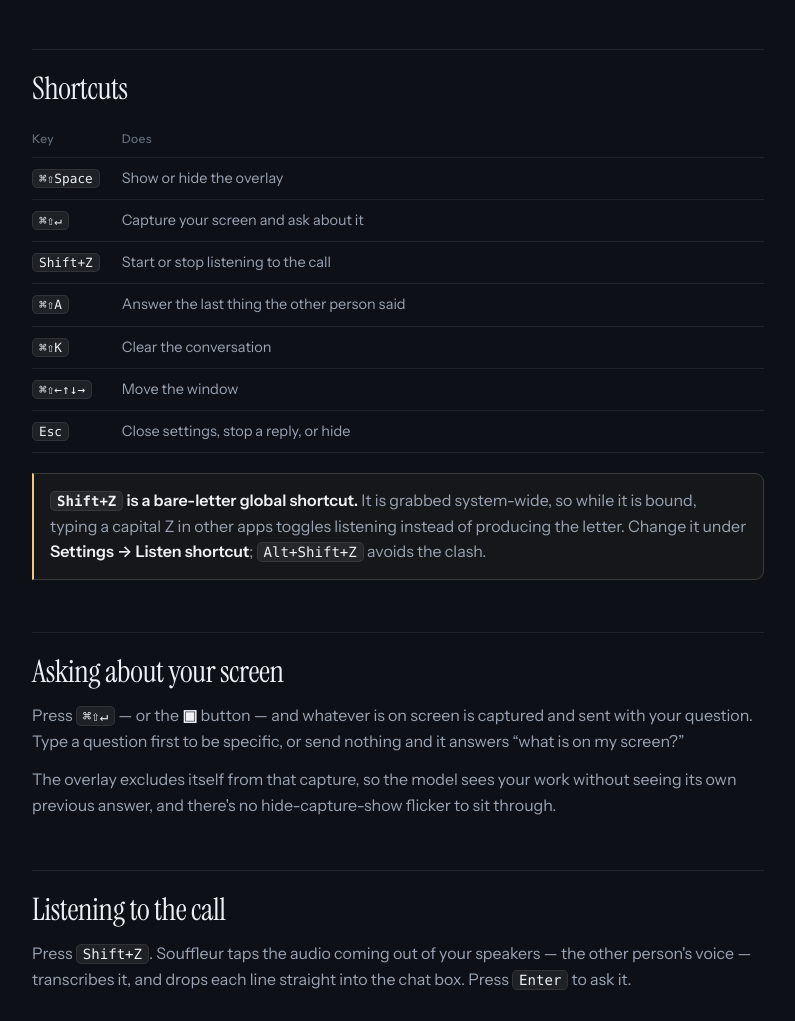
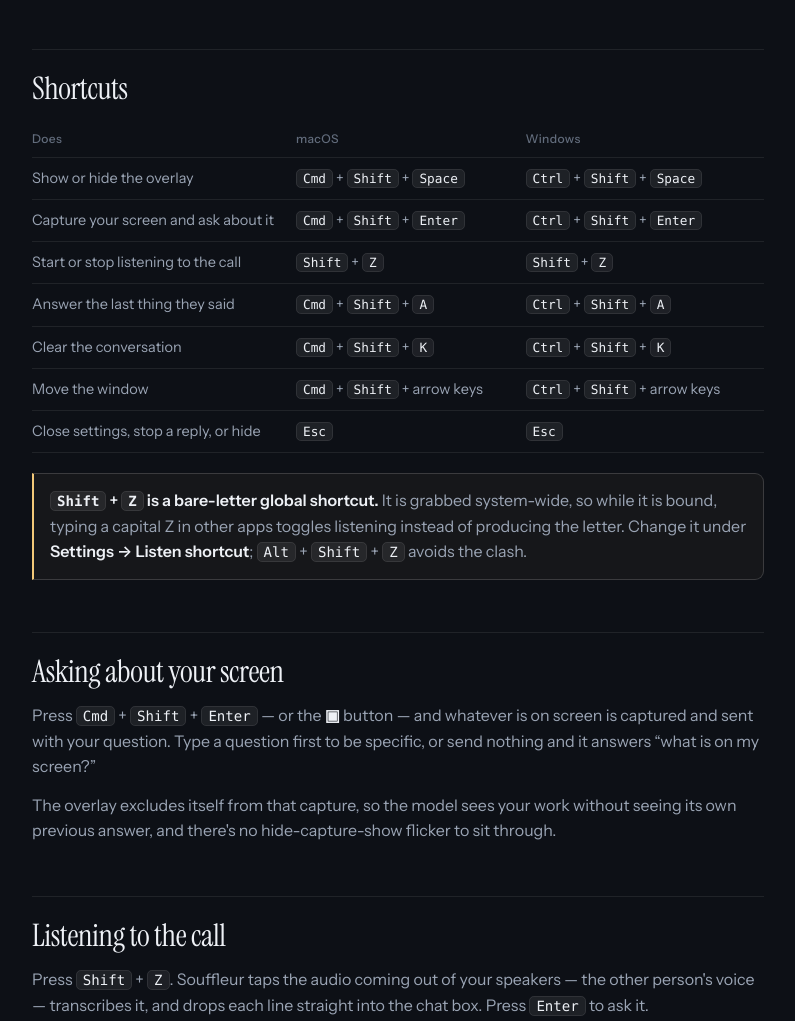
Before and after one commit to akshatgg/Souffleur, an Electron app: page web/docs.html in a window 1280 px wide. Shown: the part 1691-2712 px from the top of the page, without its empty margins (242-1037 px from the left). Drawn offline with Linux system fonts and the light colour scheme.

Commit message:
Spell out keyboard shortcuts instead of using glyphs
The symbol notation was hard to read and meaningless on Windows, where there
is no Cmd key at all. Docs now give a column per platform, and the app's own
hints use words.

- docs: Does / macOS / Windows table, Cmd + Shift + Space rather than the
  compressed glyph run
- README: same three-column table
- app: hints spelled out, and the row wraps now that the labels are wider

```diff
--- a/src/renderer/app.js
+++ b/src/renderer/app.js
@@ -137,8 +137,8 @@
   conversation = [];
   window.souffleur.abort();
   logEl.innerHTML =
-    '<div class="empty" id="empty">Cleared. Ask anything, or press <kbd>' +
-    '⌘⇧⏎</kbd> to ask about your screen.</div>';
+    '<div class="empty" id="empty">Cleared. Ask anything, or press ' +
+    '<kbd>Cmd</kbd>+<kbd>Shift</kbd>+<kbd>Enter</kbd> to ask about your screen.</div>';
 }
 
 /* -------------------------------- settings -------------------------------- */
@@ -484,7 +484,7 @@
 async function answerLast() {
   const heard = await window.souffleur.lastHeard();
   if (!heard) {
-    addTurn('error', 'Nothing heard yet. Press \u2318\u21e7L to start listening.');
+    addTurn('error', 'Nothing heard yet. Press Shift+Z to start listening.');
     return;
   }
   sealHeard();
--- a/web/docs.html
+++ b/web/docs.html
@@ -91,28 +91,28 @@
 
 <h2>Shortcuts</h2>
 <table>
-  <tr><th>Key</th><th>Does</th></tr>
-  <tr><td><kbd>⌘⇧Space</kbd></td><td>Show or hide the overlay</td></tr>
-  <tr><td><kbd>⌘⇧↵</kbd></td><td>Capture your screen and ask about it</td></tr>
-  <tr><td><kbd>Shift+Z</kbd></td><td>Start or stop listening to the call</td></tr>
-  <tr><td><kbd>⌘⇧A</kbd></td><td>Answer the last thing the other person said</td></tr>
-  <tr><td><kbd>⌘⇧K</kbd></td><td>Clear the conversation</td></tr>
-  <tr><td><kbd>⌘⇧←↑↓→</kbd></td><td>Move the window</td></tr>
-  <tr><td><kbd>Esc</kbd></td><td>Close settings, stop a reply, or hide</td></tr>
+  <tr><th>Does</th><th>macOS</th><th>Windows</th></tr>
+  <tr><td>Show or hide the overlay</td><td><kbd>Cmd</kbd> + <kbd>Shift</kbd> + <kbd>Space</kbd></td><td><kbd>Ctrl</kbd> + <kbd>Shift</kbd> + <kbd>Space</kbd></td></tr>
+  <tr><td>Capture your screen and ask about it</td><td><kbd>Cmd</kbd> + <kbd>Shift</kbd> + <kbd>Enter</kbd></td><td><kbd>Ctrl</kbd> + <kbd>Shift</kbd> + <kbd>Enter</kbd></td></tr>
+  <tr><td>Start or stop listening to the call</td><td><kbd>Shift</kbd> + <kbd>Z</kbd></td><td><kbd>Shift</kbd> + <kbd>Z</kbd></td></tr>
+  <tr><td>Answer the last thing they said</td><td><kbd>Cmd</kbd> + <kbd>Shift</kbd> + <kbd>A</kbd></td><td><kbd>Ctrl</kbd> + <kbd>Shift</kbd> + <kbd>A</kbd></td></tr>
+  <tr><td>Clear the conversation</td><td><kbd>Cmd</kbd> + <kbd>Shift</kbd> + <kbd>K</kbd></td><td><kbd>Ctrl</kbd> + <kbd>Shift</kbd> + <kbd>K</kbd></td></tr>
+  <tr><td>Move the window</td><td><kbd>Cmd</kbd> + <kbd>Shift</kbd> + arrow keys</td><td><kbd>Ctrl</kbd> + <kbd>Shift</kbd> + arrow keys</td></tr>
+  <tr><td>Close settings, stop a reply, or hide</td><td><kbd>Esc</kbd></td><td><kbd>Esc</kbd></td></tr>
 </table>
 
 <div class="callout">
   <p>
-    <strong><kbd>Shift+Z</kbd> is a bare-letter global shortcut.</strong> It is
+    <strong><kbd>Shift</kbd> + <kbd>Z</kbd> is a bare-letter global shortcut.</strong> It is
     grabbed system-wide, so while it is bound, typing a capital Z in other apps
     toggles listening instead of producing the letter. Change it under
-    <strong>Settings → Listen shortcut</strong>; <kbd>Alt+Shift+Z</kbd> avoids the clash.
+    <strong>Settings → Listen shortcut</strong>; <kbd>Alt</kbd> + <kbd>Shift</kbd> + <kbd>Z</kbd> avoids the clash.
   </p>
 </div>
 
 <h2>Asking about your screen</h2>
 <p>
-  Press <kbd>⌘⇧↵</kbd> — or the <strong>▣</strong> button — and whatever is on
+  Press <kbd>Cmd</kbd> + <kbd>Shift</kbd> + <kbd>Enter</kbd> — or the <strong>▣</strong> button — and whatever is on
   screen is captured and sent with your question. Type a question first to be
   specific, or send nothing and it answers “what is on my screen?”
 </p>
@@ -124,7 +124,7 @@
 
 <h2>Listening to the call</h2>
 <p>
-  Press <kbd>Shift+Z</kbd>. Souffleur taps the audio coming out of your speakers
+  Press <kbd>Shift</kbd> + <kbd>Z</kbd>. Souffleur taps the audio coming out of your speakers
   — the other person's voice — transcribes it, and drops each line straight into
   the chat box. Press <kbd>Enter</kbd> to ask it.
 </p>
@@ -144,7 +144,7 @@
 <p>
   Microphone capture is <strong>off by default</strong> — the point is hearing them, not you.
   When enabled, the two sources stay on separate channels so the transcript
-  knows who said what, and <kbd>⌘⇧A</kbd> still answers <em>their</em> last line, not yours.
+  knows who said what, and <kbd>Cmd</kbd> + <kbd>Shift</kbd> + <kbd>A</kbd> still answers <em>their</em> last line, not yours.
 </p>
 
 <div class="callout">
@@ -211,7 +211,7 @@
 <h2>Troubleshooting</h2>
 
 <h3>The overlay isn't visible</h3>
-<p>Press <kbd>⌘⇧Space</kbd>. It hides rather than quits, and there's no Dock icon by design.</p>
+<p>Press <kbd>Cmd</kbd> + <kbd>Shift</kbd> + <kbd>Space</kbd>. It hides rather than quits, and there's no Dock icon by design.</p>
 
 <h3>“No API key set”</h3>
 <p>Keys are stored per provider. If you switched from Gemini to OpenAI, the OpenAI key is a separate one. If the app was renamed or moved, a stored key may no longer decrypt — settings will say so explicitly, and you just paste it again.</p>
```
Also changed, not shown: src/renderer/index.html (+3 -3 lines), src/renderer/styles.css (+10 -2 lines), README.md.
